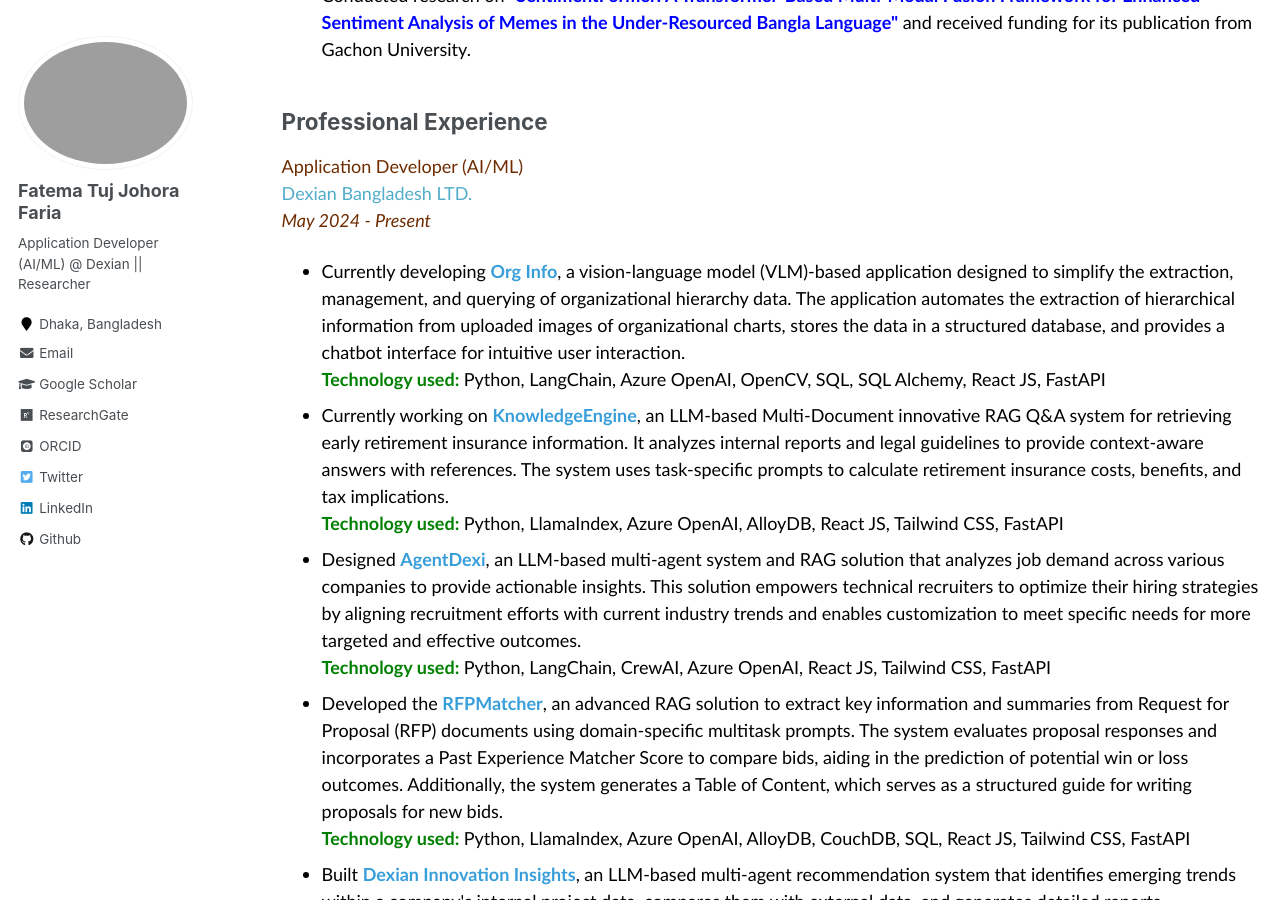
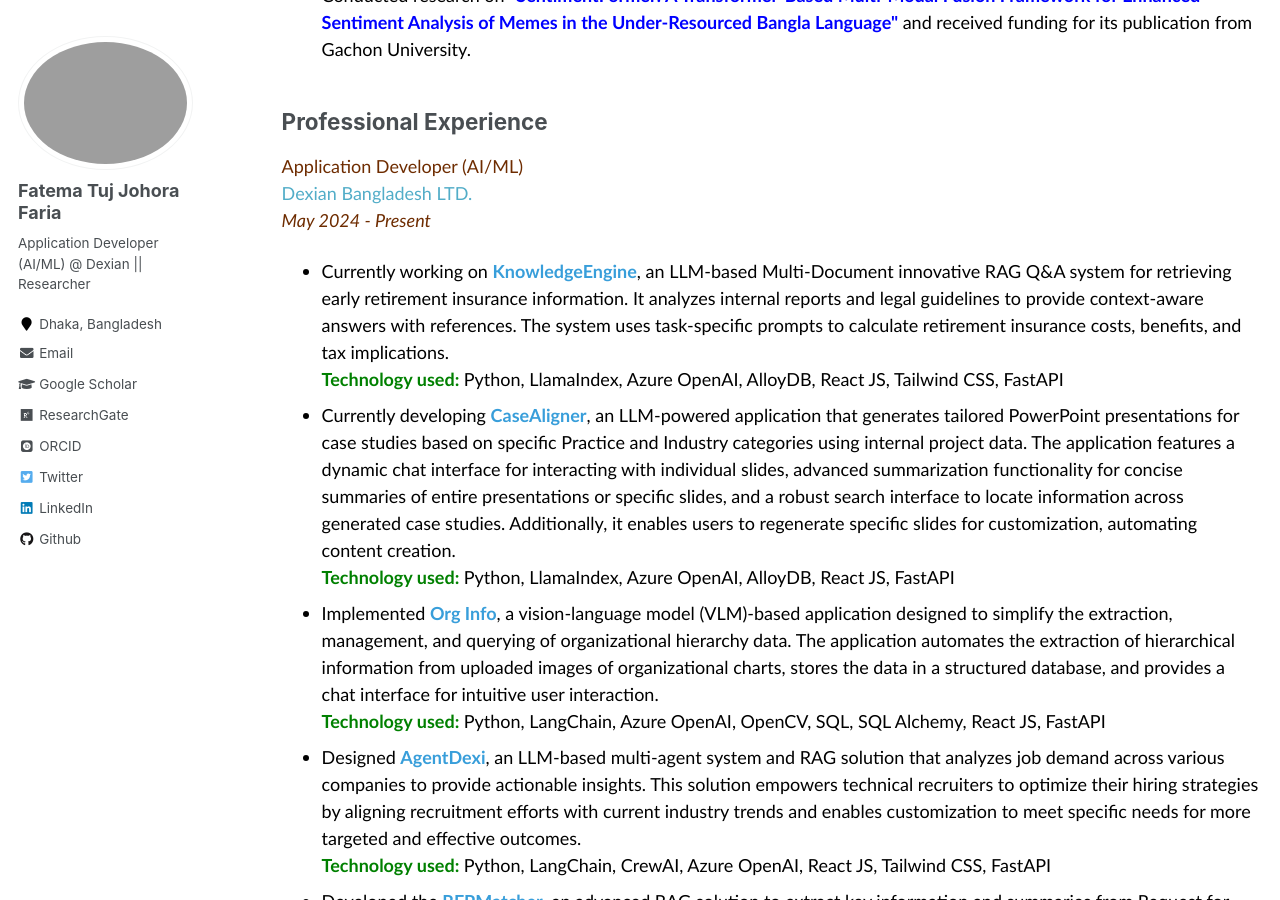
Before and after one commit to fatemafaria142/fatemafaria142.github.io, a Jekyll site: the page built from _pages/work.md, in a window 1280 px wide and 900 px high, scrolled down 501 px. Built offline with Jekyll 4.4.1, drawn with Linux system fonts in a browser that asks for light colours; some web fonts are replaced.

Commit message:
Change to work

```diff
--- a/_pages/work.md
+++ b/_pages/work.md
@@ -28,13 +28,17 @@
 
 <ul style="font-family:Trebuchet MS; color:black;">
 
-<li>Currently developing <b style="color:#389EDA">Org Info</b>, a vision-language model (VLM)-based application designed to simplify the extraction, management, and querying of organizational hierarchy data. The application automates the extraction of hierarchical information from uploaded images of organizational charts, stores the data in a structured database, and provides a chatbot interface for intuitive user interaction.
-<br>
-<b><span style="color:green; display:inline;"> Technology used: </span> </b> Python, LangChain, Azure OpenAI, OpenCV, SQL, SQL Alchemy, React JS, FastAPI</li>
-
 <li>Currently working on <b style="color:#389EDA">KnowledgeEngine</b>, an LLM-based Multi-Document innovative RAG Q&A system for retrieving early retirement insurance information. It analyzes internal reports and legal guidelines to provide context-aware answers with references. The system uses task-specific prompts to calculate retirement insurance costs, benefits, and tax implications.
 <br>
 <b><span style="color:green; display:inline;"> Technology used: </span> </b> Python, LlamaIndex, Azure OpenAI, AlloyDB, React JS, Tailwind CSS, FastAPI</li>
+
+<li>Currently developing <b style="color:#389EDA">CaseAligner</b>, an LLM-powered application that generates tailored PowerPoint presentations for case studies based on specific Practice and Industry categories using internal project data. The application features a dynamic chat interface for interacting with individual slides, advanced summarization functionality for concise summaries of entire presentations or specific slides, and a robust search interface to locate information across generated case studies. Additionally, it enables users to regenerate specific slides for customization, automating content creation.
+<br>
+<b><span style="color:green; display:inline;"> Technology used: </span> </b> Python, LlamaIndex, Azure OpenAI, AlloyDB, React JS, FastAPI</li>
+
+<li>Implemented <b style="color:#389EDA">Org Info</b>, a vision-language model (VLM)-based application designed to simplify the extraction, management, and querying of organizational hierarchy data. The application automates the extraction of hierarchical information from uploaded images of organizational charts, stores the data in a structured database, and provides a chat interface for intuitive user interaction.
+<br>
+<b><span style="color:green; display:inline;"> Technology used: </span> </b> Python, LangChain, Azure OpenAI, OpenCV, SQL, SQL Alchemy, React JS, FastAPI</li>
 
 <li>Designed <b style="color:#389EDA">AgentDexi</b>, an LLM-based multi-agent system and RAG solution that analyzes job demand across various companies to provide actionable insights. This solution empowers technical recruiters to optimize their hiring strategies by aligning recruitment efforts with current industry trends and enables customization to meet specific needs for more targeted and effective outcomes.
 <br>
```
